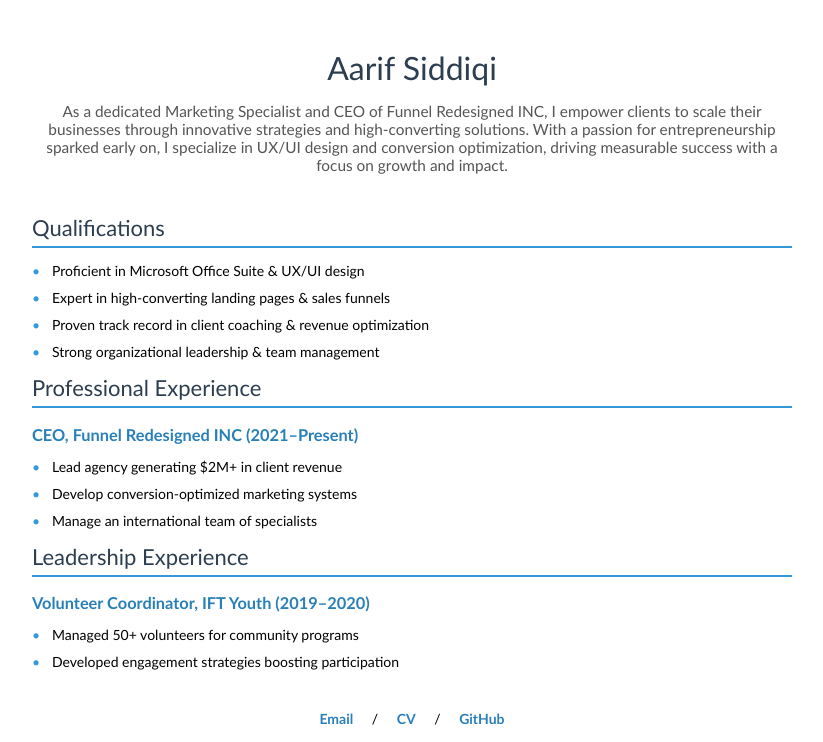
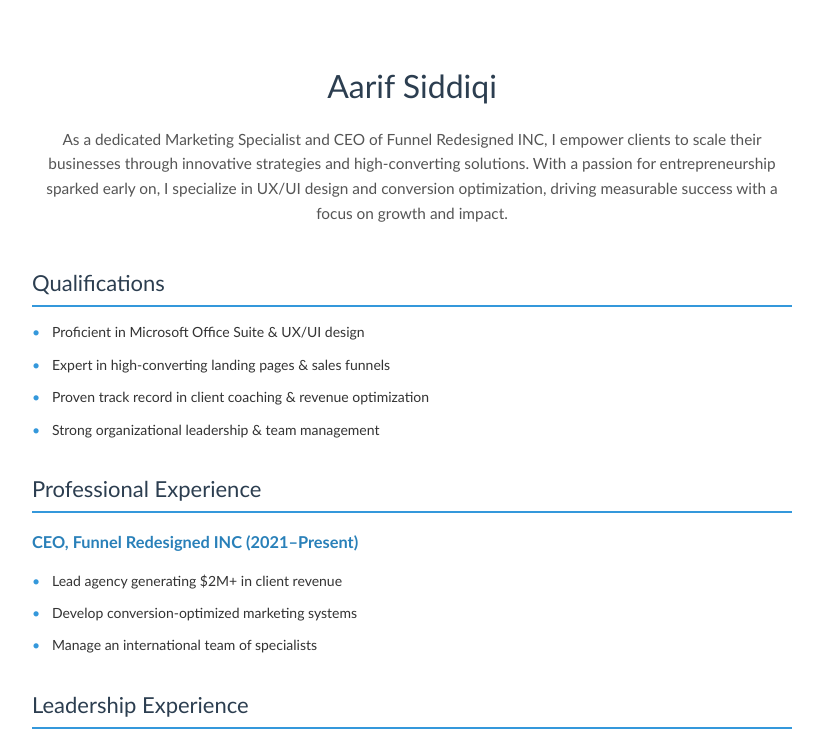
Before and after one commit to Savageaarif/aarif-siddiqi, a plain HTML site: page index.html in a window 1280 px wide. Shown: the top 742 px of the page, without its empty margins (228-1051 px from the left). Drawn offline with Linux system fonts and the light colour scheme.

Commit message:
stylesheet.css

```diff
--- a/stylesheet.css
+++ b/stylesheet.css
@@ -133,3 +133,59 @@ h2 {
 span.highlight {
   background-color: #ffffd0;
 }
+
+/* New styles added below */
+body {
+  max-width: 800px;
+  margin: 0 auto;
+  padding: 20px;
+  line-height: 1.6;
+  color: #333;
+}
+
+.intro {
+  text-align: center;
+  font-size: 1.1em;
+  margin-bottom: 40px;
+  color: #555;
+}
+
+h2 {
+  color: #2c3e50;
+  border-bottom: 2px solid #3498db;
+  padding-bottom: 5px;
+  margin-top: 30px;
+}
+
+h3 {
+  color: #2980b9;
+  margin-bottom: 5px;
+}
+
+ul {
+  list-style: none;
+  padding-left: 0;
+}
+
+ul li {
+  margin-bottom: 10px;
+  position: relative;
+  padding-left: 20px;
+}
+
+ul li:before {
+  content: "•";
+  color: #3498db;
+  position: absolute;
+  left: 0;
+}
+
+.contact {
+  text-align: center;
+  margin-top: 40px;
+}
+
+.contact a {
+  margin: 0 15px;
+  font-weight: bold;
+}
```
